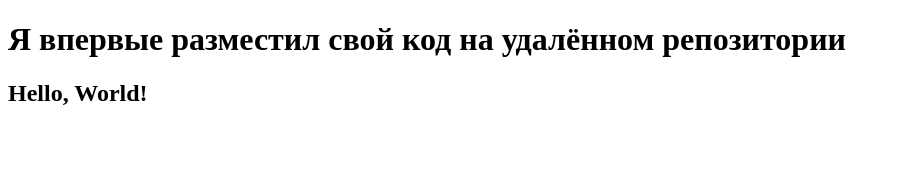
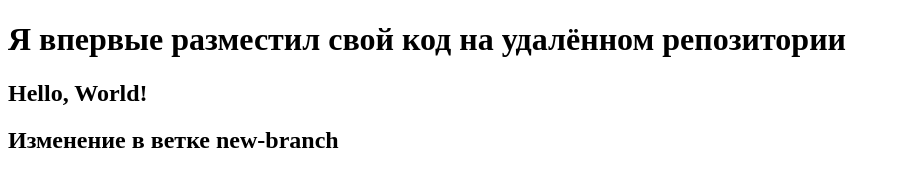
Before and after one commit to DARILA05/new-repo, a plain HTML site: page index.html in a window 1280 px wide. Shown: the whole page, without its empty margins (0-900 px from the left). Drawn offline with Linux system fonts and the light colour scheme.

Commit message:
add h2 in new-branch

```diff
--- a/index.html
+++ b/index.html
@@ -8,5 +8,6 @@
 <body>
     <h1>Я впервые разместил свой код на удалённом репозитории</h1>
     <h2>Hello, World!</h2>
+    <h2>Изменение в ветке new-branch</h2>
 </body>
 </html>
```
